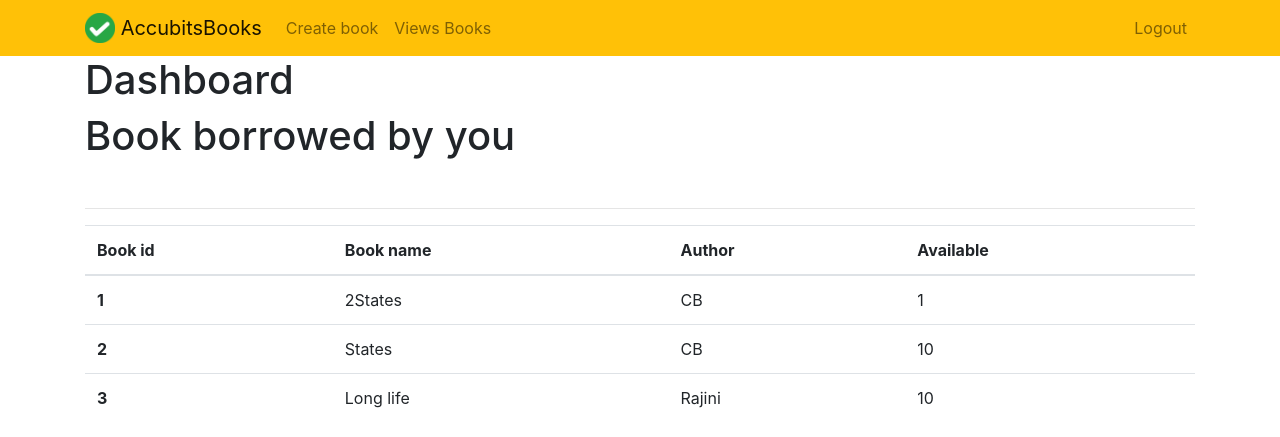
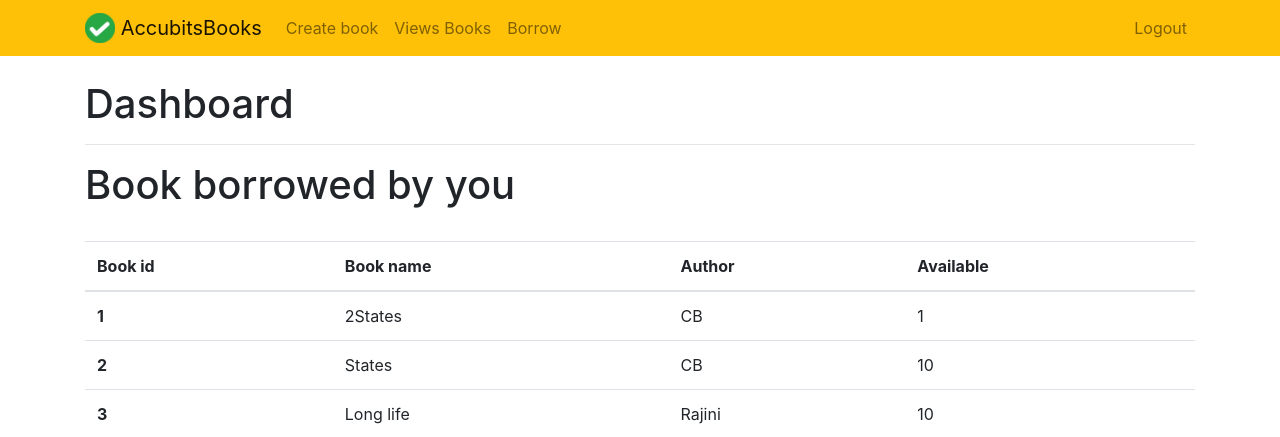
Before and after one commit to batchaashik15/AccubitsBookInventory, a Django app: page /dashboard/ in a window 1280 px wide. Shown: the top 437 px of the page. Run offline with Django 3.2, Linux system fonts and the light colour scheme; a user stored in the database is signed in; data comes from the database, SQL or seed files in the repository; both versions use the stored data as it was after the commit; some libraries are stand-ins or nearby versions.

Commit message:
second commit with Borrow book functionality

```diff
--- a/inventory/templates/inventory/dashboard.html
+++ b/inventory/templates/inventory/dashboard.html
@@ -1,10 +1,11 @@
 {% extends "inventory/main.html" %}
 
 {% block content %}
-
+<br>
 <h1>Dashboard</h1>
+<hr>
 <h1>Book borrowed by you</h1>
-<br><hr>
+<br>
 
 <table class="table">
   <thead>
--- a/inventory/templates/inventory/main.html
+++ b/inventory/templates/inventory/main.html
@@ -34,9 +34,9 @@
                 <li class="nav-item {{ completed }}">
                     <a class="nav-link" href="{% url 'view_books' %}">Views Books</a>
                 </li>
-                <!--<li class="nav-item {{ create }}">
-                    <a class="nav-link" href="#">Create</a>
-                </li>-->
+                <li class="nav-item {{ create }}">
+                    <a class="nav-link" href="{% url 'borrow_book' %}">Borrow</a>
+                </li>
 
         </ul>
     {% endif %}
--- a/inventory/urls.py
+++ b/inventory/urls.py
@@ -10,4 +10,5 @@ urlpatterns = [
     path('create_book/', views.create_book, name="create_book"),
     path('view_books/', views.view_books, name="view_books"),
     path('view_book/<str:pk>', views.view_book, name="view_book"),
+    path('borrow_book/', views.borrow_book, name="borrow_book"),
 ]
--- a/inventory/views.py
+++ b/inventory/views.py
@@ -4,7 +4,7 @@ from django.contrib.auth import login, logout, authenticate
 from django.contrib.auth.models import User
 from django.db import IntegrityError
 from django.contrib.auth.decorators import login_required
-from .forms import CreateBookForm
+from .forms import CreateBookForm, BorrowForms
 from .models import Books, Borrow
 
 
@@ -78,3 +78,16 @@ def view_book(request, pk):
     books = Books.objects.get(id=pk)
     context = {"book": books}
     return render(request, 'inventory/view_book.html', context)
+
+
+@login_required
+def borrow_book(request):
+    form = BorrowForms()
+    if request.method == "POST":
+        form = BorrowForms(request.POST)
+        if form.is_valid():
+            form.save()
+            return redirect('dashboard')
+
+    context = {'form': form}
+    return render(request, 'inventory/borrow_book.html', context)
```
Also changed, not shown: inventory/templates/inventory/borrow_book.html (added, +14 -0 lines), db.sqlite3.
